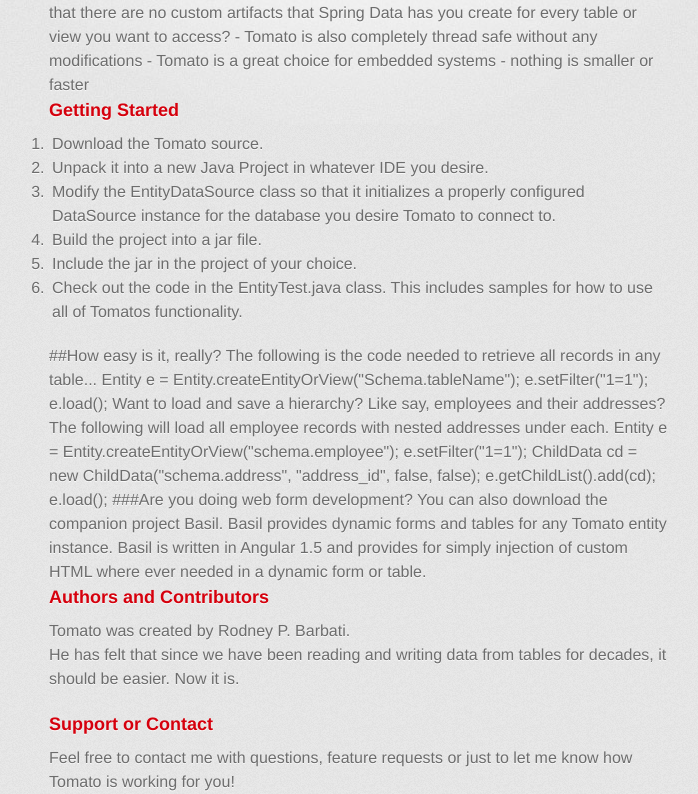
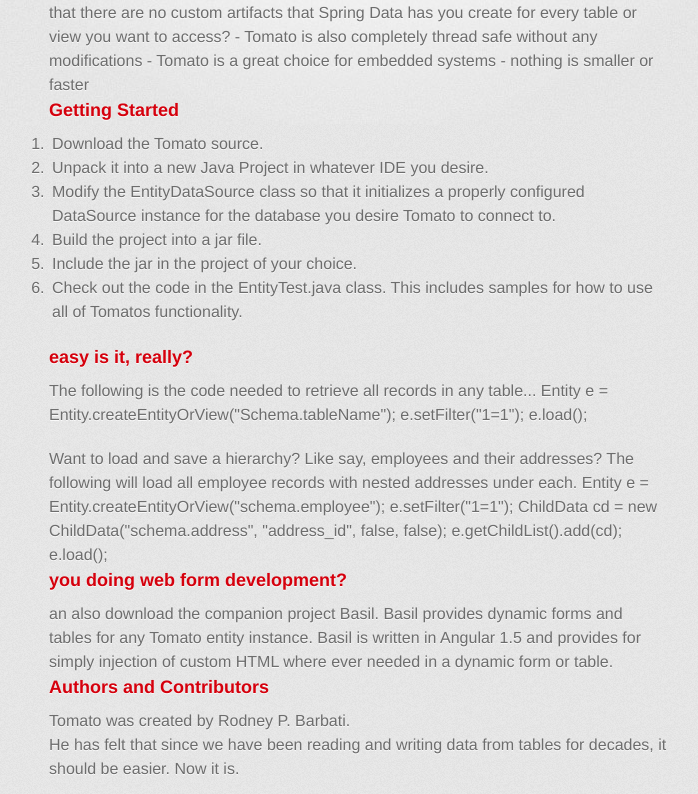
Before and after one commit to rpbarbati/Tomato, a plain HTML site: page index.html in a window 1280 px wide. Shown: the part 449-1243 px from the top of the page, without its empty margins (281-979 px from the left). Drawn offline with Linux system fonts and the light colour scheme; a web font is replaced by a local one.

Commit message:
Update index.html

```diff
--- a/index.html
+++ b/index.html
@@ -63,15 +63,15 @@
 <li>Check out the code in the EntityTest.java class.  This includes samples for how to use all of Tomatos functionality.</li>
 </ol>
 
-##How easy is it, really?
-
+          <h3>easy is it, really?</h3>
+<div>
 The following is the code needed to retrieve all records in any table...
 
     Entity e = Entity.createEntityOrView("Schema.tableName");
     e.setFilter("1=1");
     e.load();
-
-
+          </div><p>
+<div>
 Want to load and save a hierarchy? Like say, employees and their addresses? The following will load all employee records with nested addresses under each.
 
     Entity e = Entity.createEntityOrView("schema.employee");
@@ -79,9 +79,10 @@ Want to load and save a hierarchy? Like say, employees and their addresses? The
     ChildData cd = new ChildData("schema.address", "address_id", false, false);
     e.getChildList().add(cd);
     e.load();
+          </div>
 
-###Are you doing web form development?
-You can also download the companion project Basil.   Basil provides dynamic forms and tables for any Tomato entity instance.  Basil is written in Angular 1.5 and provides for simply injection of custom HTML where ever needed in a dynamic form or table.
+          <h3> you doing web form development?</h3>
+an also download the companion project Basil.   Basil provides dynamic forms and tables for any Tomato entity instance.  Basil is written in Angular 1.5 and provides for simply injection of custom HTML where ever needed in a dynamic form or table.
 
 <h3>
 <a id="authors-and-contributors" class="anchor" href="#authors-and-contributors" aria-hidden="true"><span aria-hidden="true" class="octicon octicon-link"></span></a>Authors and Contributors</h3>
```
